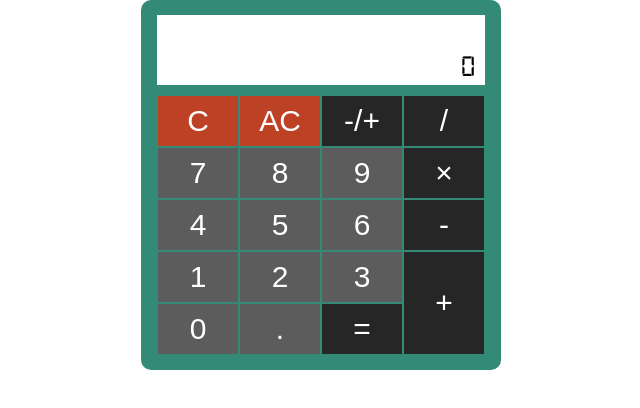
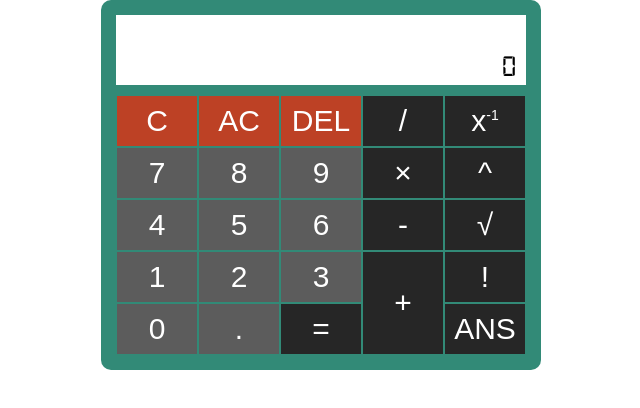
Before and after one commit to jrkaren9/Calculator, a plain HTML site: page index.html in a window 1280 px wide. Shown: the whole page, without its empty margins (319-959 px from the left). Drawn offline with Linux system fonts and the light colour scheme.

Commit message:
Add buttons for other functions

```diff
--- a/css/style.css
+++ b/css/style.css
@@ -21,7 +21,7 @@ body{
 
 .calculator{
     padding: 15px 0;
-    width: 360px;
+    width: 440px;
 
     border-radius: 10px;
     background-color: #328a77;
@@ -69,6 +69,8 @@ button{
     font-size: 30px;
 }
 
+
+
 .top{
     grid-area: 2 / 1 ;
     display: inline-grid;
@@ -80,7 +82,7 @@ button{
 .opgroup{
     grid-row: 2 / span 2;
     display: inline-grid;
-    grid-template-columns: auto;
+    grid-template-columns: auto auto;
     justify-items: center;
     align-items: center;
 }
@@ -97,9 +99,41 @@ button{
     background-color: #5c5c5c;
 }
 
+#multiple{
+    grid-area: 2 / 1 / span 1 / span 1;
+}
+
+#subtract{
+    grid-area: 3 / 1 / span 1 / span 1;
+}
+
 #add{
-    grid-row: 4 / 5;
+    grid-row: 4 / span 2;
     height: 102px;
+}
+
+#inverse{
+    grid-area: 1 / 2 / span 1 / span 1;
+}
+
+#inverse sup{
+    font-size: 14px;
+}
+
+#power{
+    grid-area: 2 / 2 / span 1 / span 1;
+}
+
+#square{
+    grid-area: 3 / 2 / span 1 / span 1;
+}
+
+#factorial{
+    grid-area: 4 / 2 / span 1 / span 1;
+}
+
+#ANS{
+    grid-area: 5 / 2 / span 1  / span 1;
 }
 
 .clear{
--- a/index.html
+++ b/index.html
@@ -36,12 +36,17 @@
                 <button id="multiply" class="operation">&times;</button>
                 <button id="subtract" class="operation">-</button>
                 <button id="add" class="operation">+</button>
+                <button id="power" class="operation">^</button>
+                <button id="square" class="operation">&radic;</button>
+                <button id="factorial" class="operation">!</button>
+                <button id="inverse" class="operation">x<sup>-1</sup></button>
+                <button id="ANS" class="operation">ANS</button>
             </div>
 
             <div class="top">
                 <button id="clear" class="clear">C</button>
                 <button id="clearall" class="clear">AC</button>
-                <button class="extra negative">-/+</button>
+                <button id="del" class="clear">DEL</button>
             </div>
 
         </div>
--- a/js/script.js
+++ b/js/script.js
@@ -31,6 +31,10 @@ function factorial(num) {
 	return num * factorial(num-1);
 }
 
+function square(num) {
+	return Math.sqrt(num);
+}
+
 function operate(a,b,op){
 	switch(op){
 		case '×':
@@ -41,6 +45,12 @@ function operate(a,b,op){
 			return add(a,b)
 		case '-':
 			return subtract(a,b)
+		case '^':
+			return subtract(a,b)
+		case '!':
+			return subtract(a)
+		case '√':
+			return subtract(a)
 	}
 }
 
```
